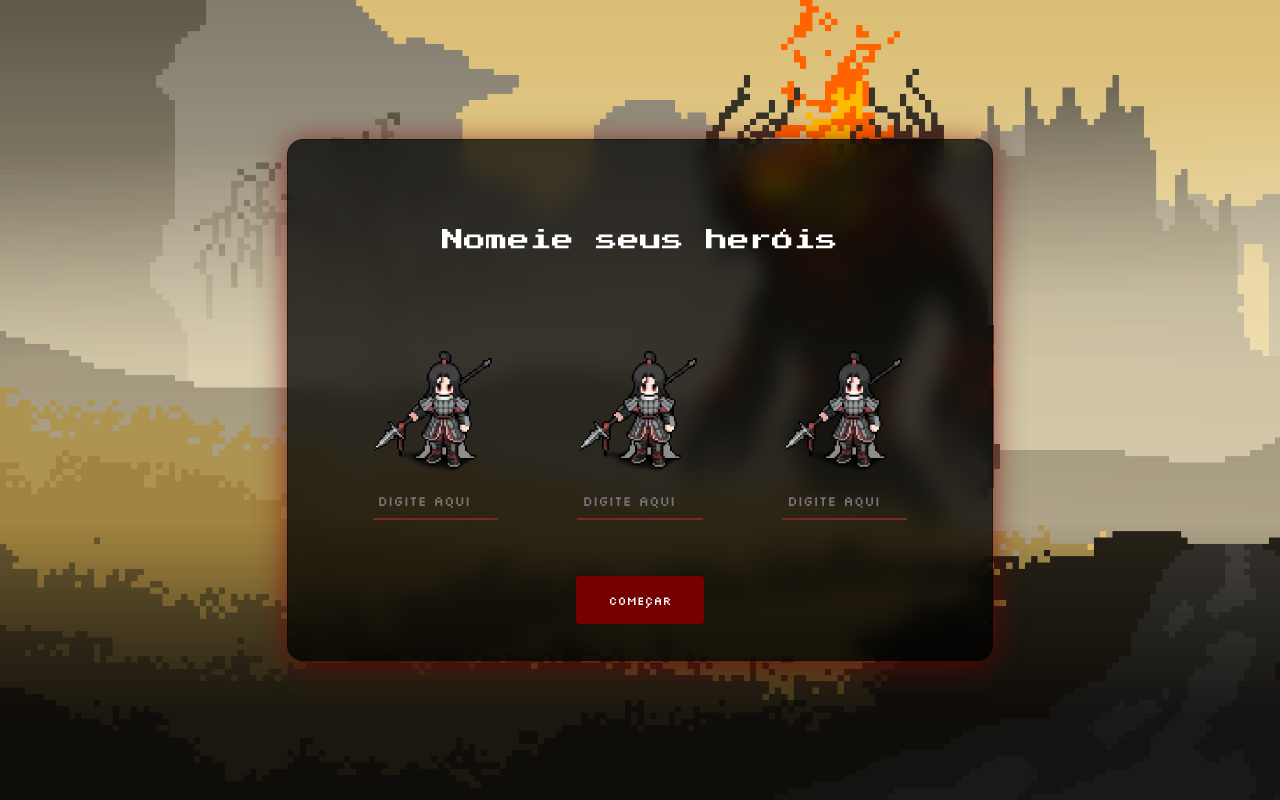
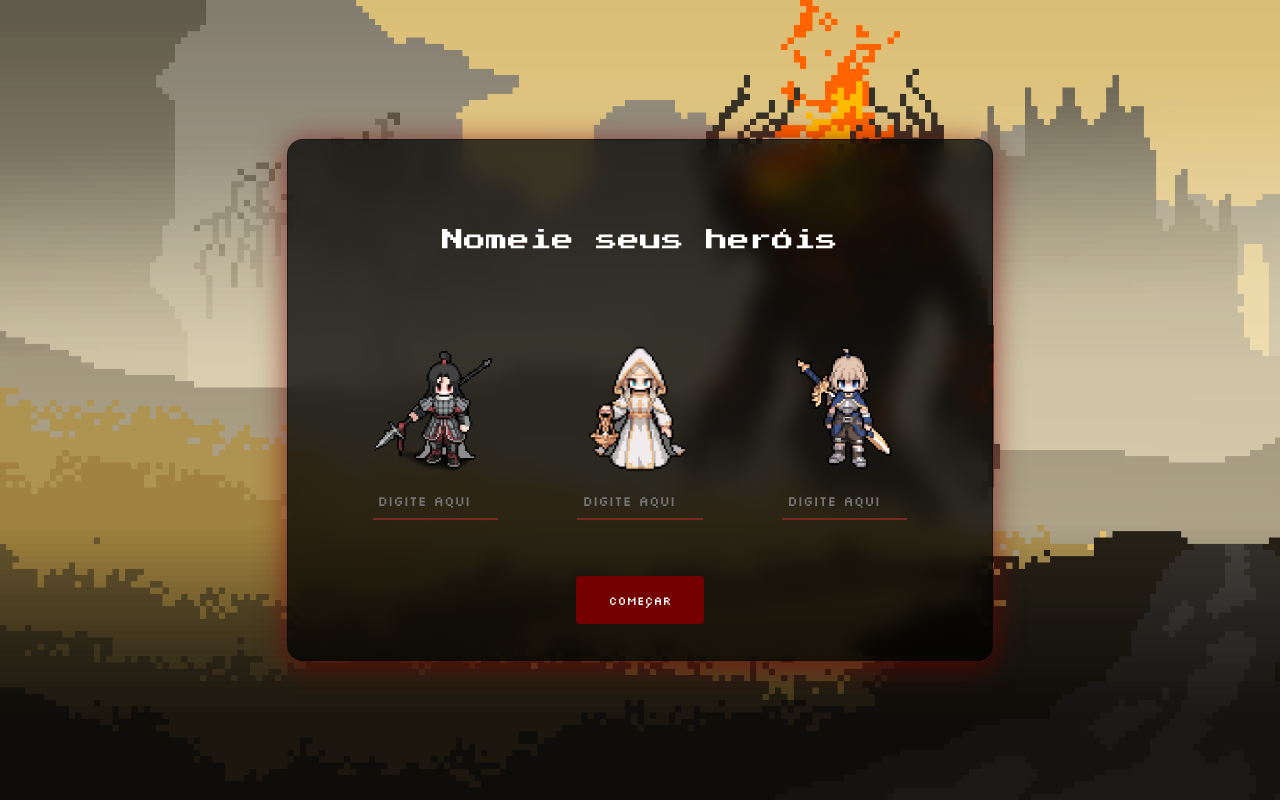
Before and after one commit to MiragemS/Game04, a plain HTML site: page index.html in a window 1280 px wide. Drawn offline with Linux system fonts and the light colour scheme.

Commit message:
some fix 2

```diff
--- a/index.html
+++ b/index.html
@@ -22,13 +22,13 @@
                         </div>
                     </div>
                     <div class="hero">
-                        <img src="img/hero01.png" alt="">
+                        <img src="img/hero02.png" alt="">
                         <div class="name">
                             <input type="text" placeholder="Digite aqui" id="hero02Name">
                         </div>
                     </div>
                     <div class="hero">
-                        <img src="img/hero01.png" alt="">
+                        <img src="img/hero03.png" alt="">
                         <div class="name">
                             <input type="text" placeholder="Digite aqui" id="hero03Name">
                         </div>
```
Also changed, not shown: img/hero02.png (added), img/hero03.png (added).
